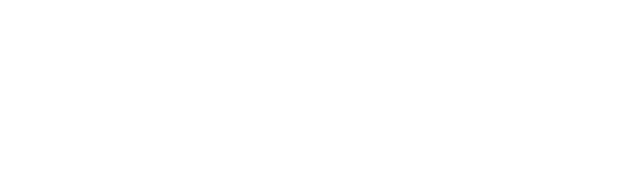
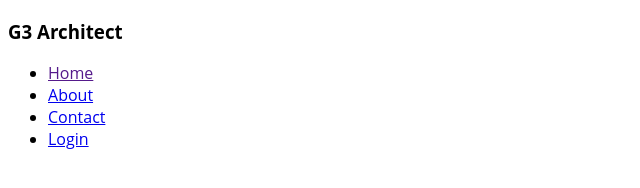
Before and after one commit to abusufianhasib/g3-website, a plain HTML site: page index.html in a window 1280 px wide. Shown: the whole page, without its empty margins (0-640 px from the left). Drawn offline with Linux system fonts and the light colour scheme.

Commit message:
setup complete

```diff
--- a/index.html
+++ b/index.html
@@ -7,6 +7,16 @@
     <link rel="stylesheet" href="styles/architect.css">
 </head>
 <body>
-
+    <header>
+        <nav>
+            <h3>G3 Architect</h3>
+            <ul>
+                <li><a href="">Home</a></li>
+                <li><a href="#">About</a></li>
+                <li><a href="#">Contact</a></li>
+                <li><a href="#">Login</a></li>
+            </ul>
+        </nav>
+    </header>
 </body>
 </html>
--- a/styles/architect.css
+++ b/styles/architect.css
@@ -0,0 +1,10 @@
+/* Work Sans font */
+@import url('https://fonts.googleapis.com/css2?family=Lato:ital,wght@0,400;0,700;0,900;1,400;1,700;1,900&family=Work+Sans:ital,wght@0,100..900;1,100..900&display=swap');
+
+*{
+
+    font-family: 'Lato', sans-serif;
+    font-family: 'Work Sans', sans-serif;
+    font-family: 'Open Sans', sans-serif;
+
+}
```
